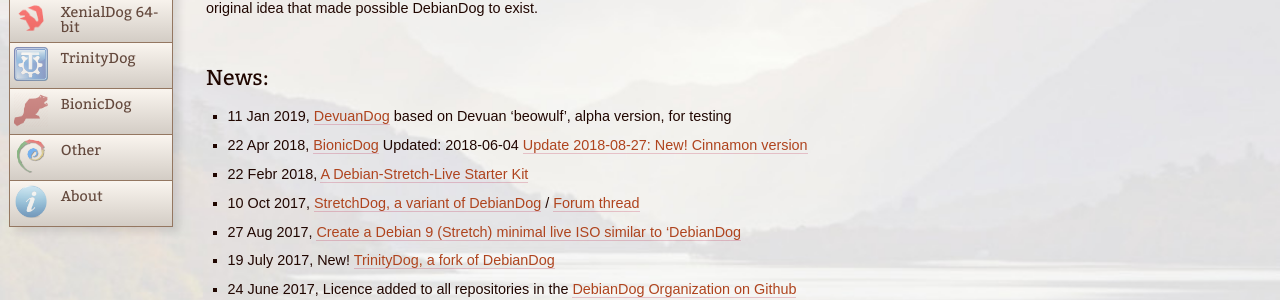
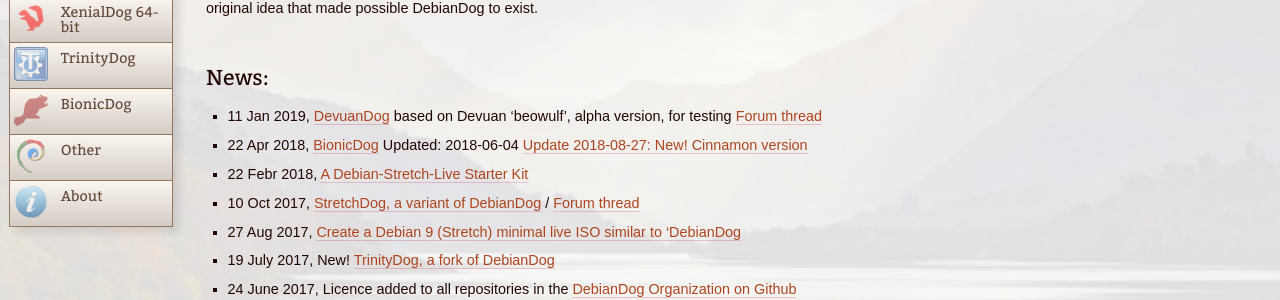
Before and after one commit to DebianDog/doglinux, a Jekyll site: the page built from index.md, in a window 1280 px wide and 1034 px high. Shown: the part 335-635 px from the top of the window. Built offline with Jekyll 4.4.1, drawn with Linux system fonts in a browser that asks for light colours; comment, search, counter and statistics services are not loaded.

Commit message:
News updated

```diff
--- a/index.md
+++ b/index.md
@@ -24,7 +24,7 @@ and for the valuable advices to: jbv, sfs, catsezmoo, big_bass, emil, dancytron,
 
 ## News:
 
- - 11 Jan 2019, [DevuanDog](https://github.com/DebianDog/DevuanDog/blob/master/README.md){:target="_blank"} based on Devuan 'beowulf', alpha version, for testing
+ - 11 Jan 2019, [DevuanDog](https://github.com/DebianDog/DevuanDog/blob/master/README.md){:target="_blank"} based on Devuan 'beowulf', alpha version, for testing [Forum thread](http://murga-linux.com/puppy/viewtopic.php?t=115124){:target="_blank"}
 
  - 22 Apr 2018, [BionicDog](zz06-zbionicdog.html){:target="_blank"} Updated: 2018-06-04 [Update 2018-08-27: New! Cinnamon version](http://murga-linux.com/puppy/viewtopic.php?p=1003063#1003063)
 
```
